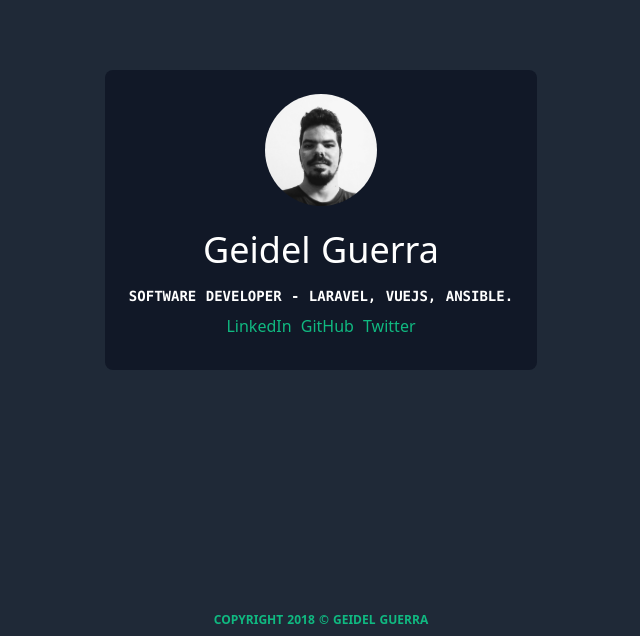
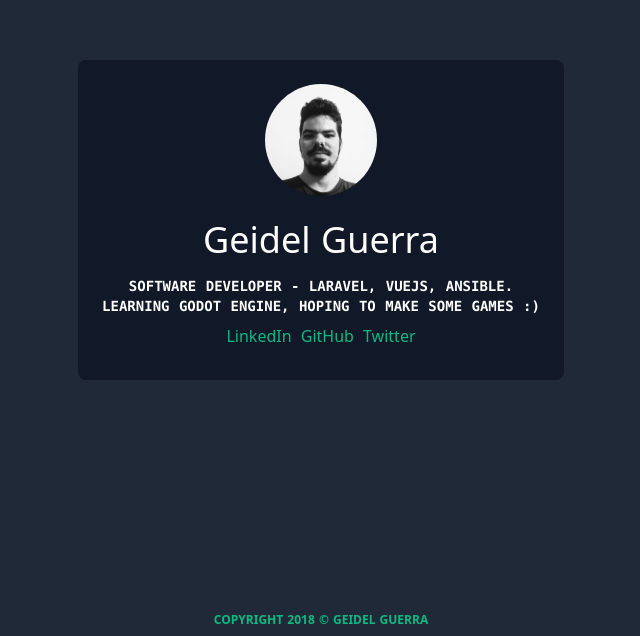
Before and after one commit to geidelguerra/geidelguerra-website, a Nuxt app: page / in a window 1280 px wide. Shown: the part 164-800 px from the top of the page, without its empty margins (319-959 px from the left). Built offline with nearby package versions, Linux system fonts and the light colour scheme.

Commit message:
Update headline

```diff
--- a/pages/index.vue
+++ b/pages/index.vue
@@ -1,12 +1,12 @@
 <template>
-  <section class="container flex items-center justify-center h-full mx-auto">
+  <section class="container flex flex-col items-center justify-center h-full mx-auto">
     <div class="flex flex-col items-center justify-center p-6 mx-2 bg-gray-900 rounded-lg">
       <img src="/images/geidel_profile.jpg" alt="Geidel Guerra Picture" class="mb-6 overflow-hidden rounded-full w-28 h-28">
       <h1 class="mb-4 text-4xl font-thin text-center">
         Geidel Guerra
       </h1>
       <h2 class="font-mono text-sm font-bold text-center uppercase">
-        Software Developer - Laravel, Vuejs, Ansible.
+        Software Developer - Laravel, Vuejs, Ansible.<br>Learning Godot Engine, hoping to make some games :)
       </h2>
       <div class="p-2 space-x-1 text-center">
         <template v-for="network in networks">
```
